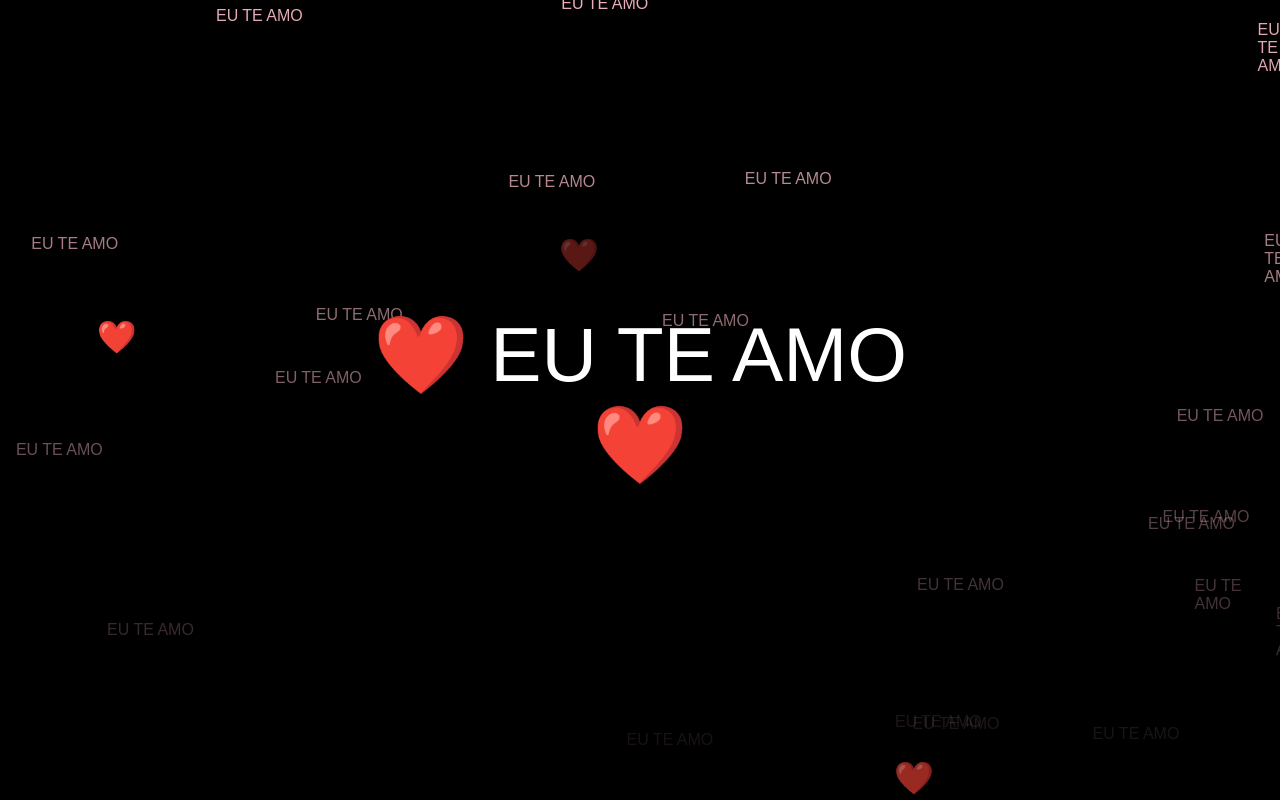
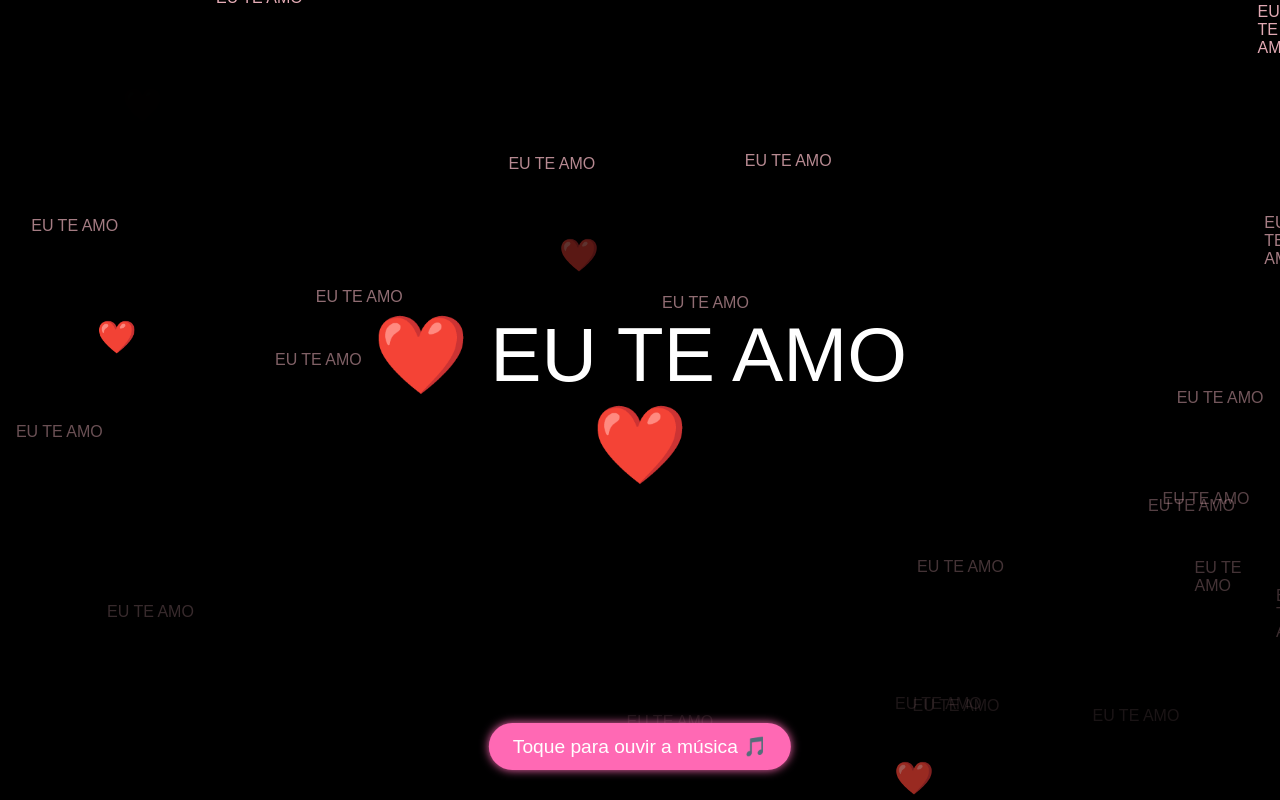
Before and after one commit to coioteTI/eu-te-amo, a plain HTML site: page index.html in a window 1280 px wide. Shown: the top 800 px of the page. Drawn offline with Linux system fonts and the light colour scheme.

```diff
--- a/index.html
+++ b/index.html
@@ -18,6 +18,7 @@
       height: 100vh;
       width: 100vw;
       position: relative;
+      color: white;
     }
 
     .center-text {
@@ -25,7 +26,6 @@
       top: 50%;
       left: 50%;
       transform: translate(-50%, -50%);
-      color: white;
       font-size: 6vw;
       text-align: center;
       z-index: 10;
@@ -89,13 +89,38 @@
         opacity: 0;
       }
     }
+
+    /* Botão para tocar música */
+    #playBtn {
+      position: fixed;
+      bottom: 30px;
+      left: 50%;
+      transform: translateX(-50%);
+      padding: 12px 24px;
+      font-size: 1.2em;
+      background: #ff69b4;
+      border: none;
+      border-radius: 25px;
+      color: white;
+      cursor: pointer;
+      z-index: 20;
+      box-shadow: 0 0 10px #ff69b4;
+      user-select: none;
+      transition: background-color 0.3s ease;
+    }
+    #playBtn:hover {
+      background: #ff4c93;
+    }
   </style>
 </head>
 <body>
   <div class="center-text">❤️ EU TE AMO ❤️</div>
 
-  <!-- Música de fundo -->
-  <iframe width="0" height="0" src="https://www.youtube.com/embed/u2ah9tWTkmk?autoplay=1&loop=1&playlist=u2ah9tWTkmk" frameborder="0" allow="autoplay"></iframe>
+  <!-- Áudio -->
+  <audio id="musica" src="https://www.soundhelix.com/examples/mp3/SoundHelix-Song-1.mp3" loop></audio>
+
+  <!-- Botão para ativar o som -->
+  <button id="playBtn">Toque para ouvir a música 🎵</button>
 
   <script>
     function createFallingText() {
@@ -142,6 +167,17 @@
         createRisingName(touch.clientX, touch.clientY);
       });
     });
+
+    // Controle do áudio e botão
+    const musica = document.getElementById("musica");
+    const playBtn = document.getElementById("playBtn");
+
+    playBtn.addEventListener("click", () => {
+      musica.play().catch(() => {
+        alert("Não foi possível tocar a música. Tente clicar novamente.");
+      });
+      playBtn.style.display = "none";
+    });
   </script>
 </body>
 </html>
```
